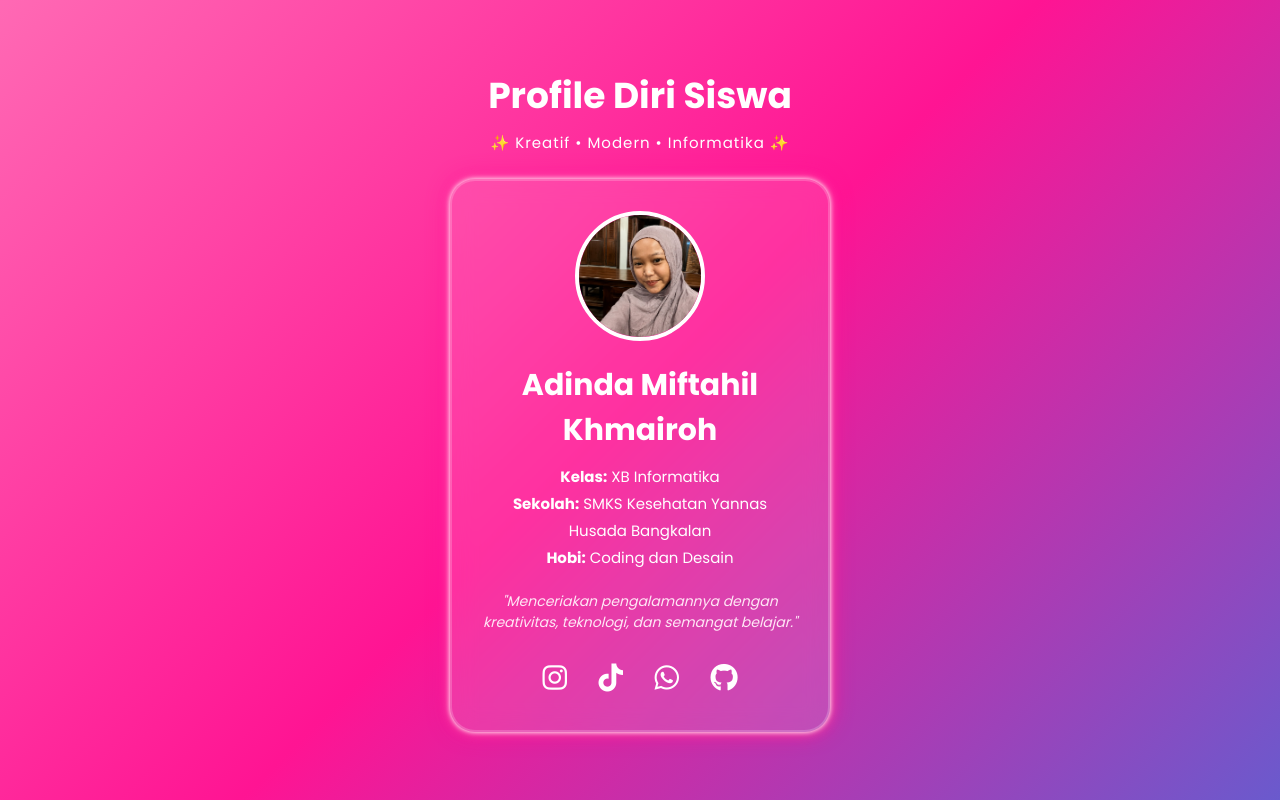
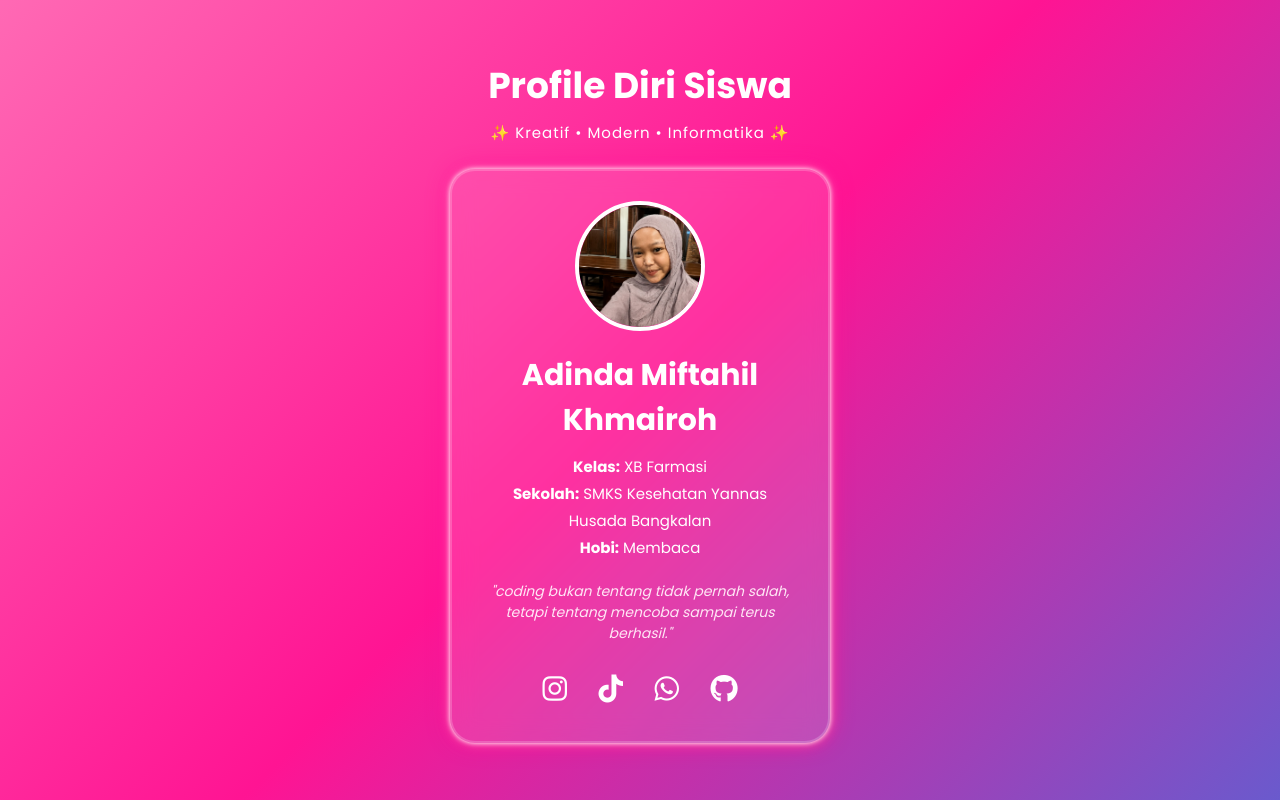
Before and after one commit to khmairohadinda-afk/profil_html, a plain HTML site: page index.html in a window 1280 px wide. Drawn offline with Linux system fonts and the light colour scheme.

Commit message:
Update index.html

```diff
--- a/index.html
+++ b/index.html
@@ -165,15 +165,15 @@ header p{
 
     <!-- Deskripsi -->
     <div class="desc">
-        <p><b>Kelas:</b> XB Informatika</p>
+        <p><b>Kelas:</b> XB Farmasi</p>
         <p><b>Sekolah:</b> SMKS Kesehatan Yannas Husada Bangkalan</p>
-        <p><b>Hobi:</b> Coding dan Desain</p>
+        <p><b>Hobi:</b> Membaca</p>
     </div>
 
     <!-- Quote -->
     <div class="quote">
-        "Menceriakan pengalamannya dengan kreativitas,
-        teknologi, dan semangat belajar."
+        "coding bukan tentang tidak pernah salah,
+        tetapi tentang mencoba sampai terus berhasil."
     </div>
 
     <!-- Sosial Media -->
```
